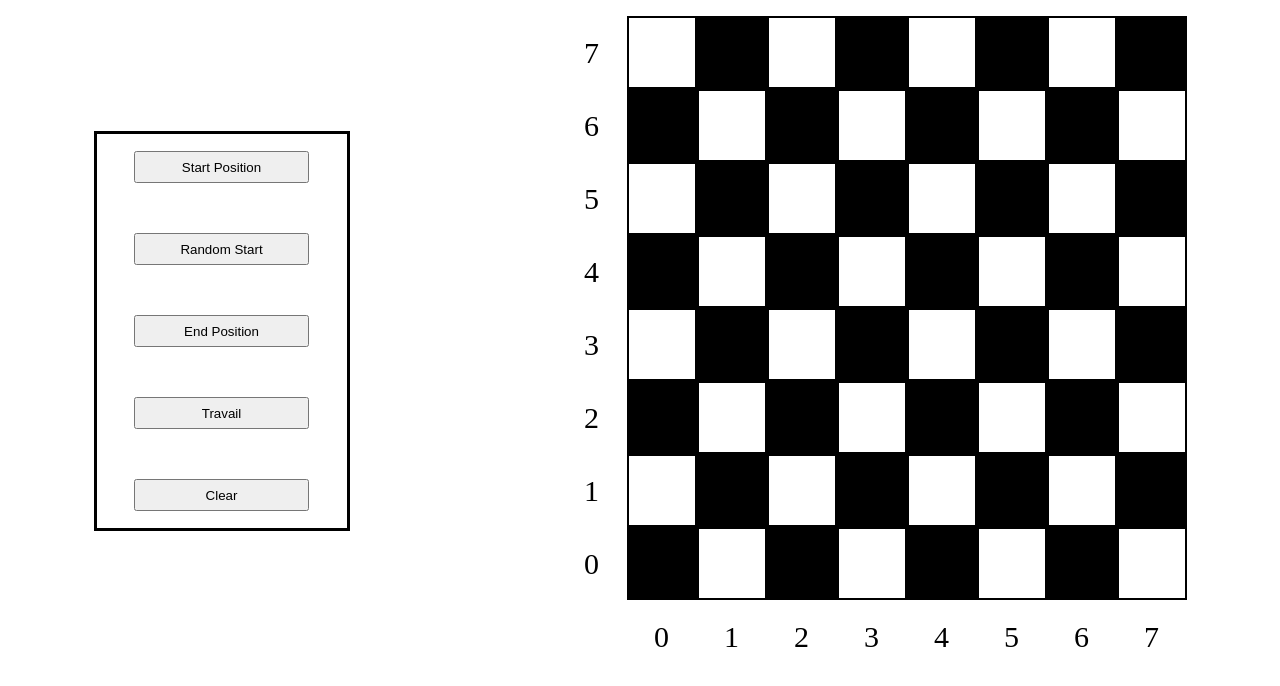
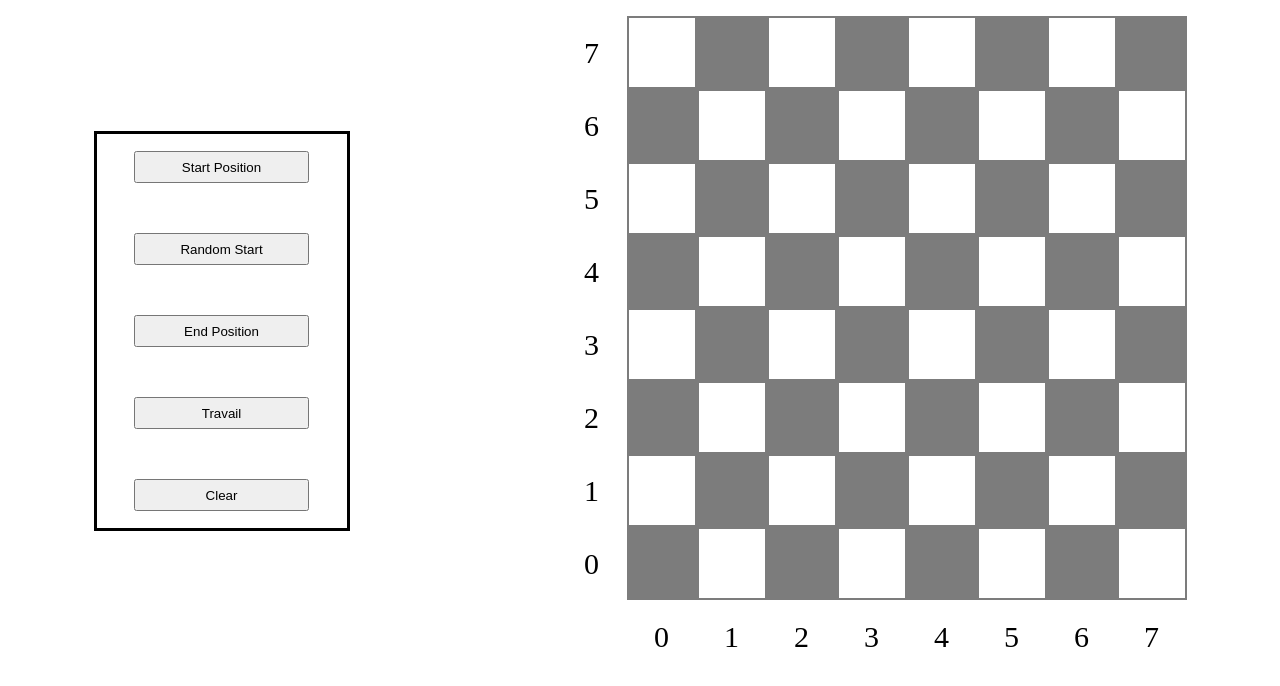
Before and after one commit to dukdukg00se/knights-travails, a website built with webpack: page dist/index.html in a window 1280 px wide. Shown: the part 72-758 px from the top of the page. Built offline with nearby package versions, Linux system fonts and the light colour scheme.

Commit message:
Revise board colors

```diff
--- a/src/styles/styles.css
+++ b/src/styles/styles.css
@@ -59,12 +59,12 @@ main section:last-of-type {
 main section:last-of-type > div {
   height: 73px;
   width: 70px;
-  border: solid 2px black;
+  border: solid 2px #7c7c7c;
   /* border-bottom: solid 2px black; */
 }
 
 .black {
-  background-color: black;
+  background-color: #7c7c7c;
 }
 
 .num {
```
